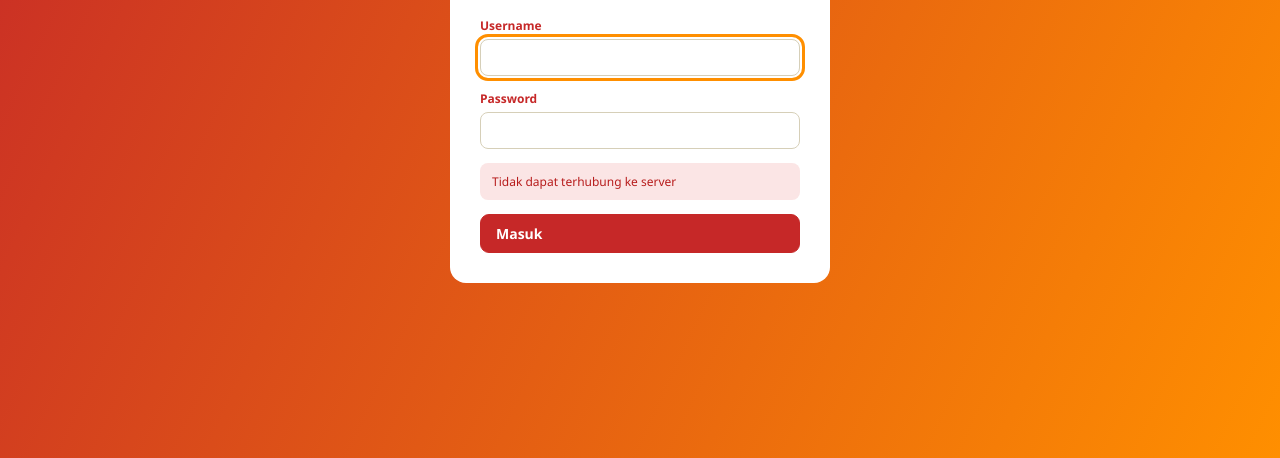
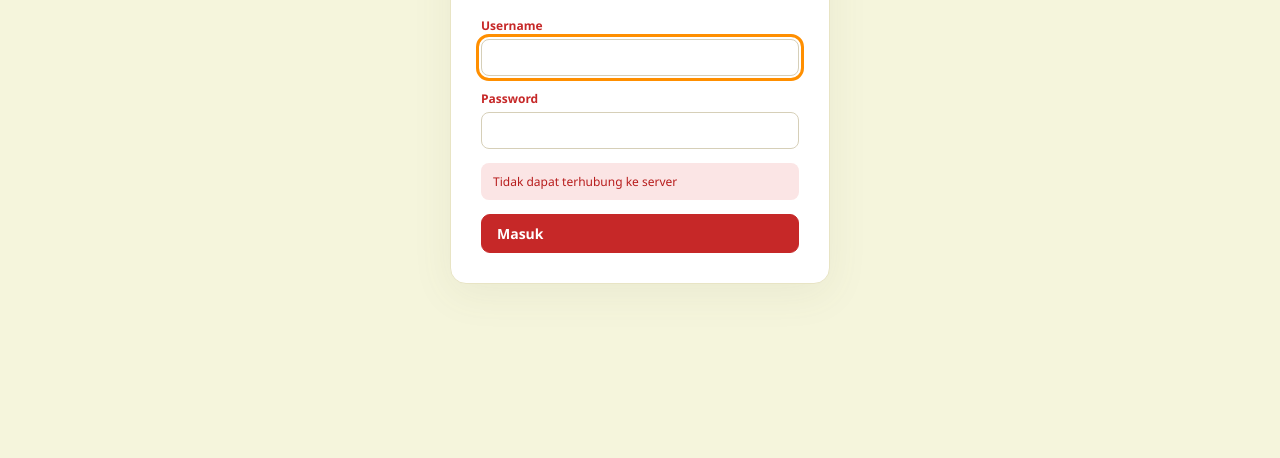
Before and after one commit to marselcerebrum-jpg/CreaBoard, a website with bundled scripts: page public/index.html in a window 1280 px wide. Shown: the part 342-800 px from the top of the page. Built offline with nearby package versions, Linux system fonts and the light colour scheme; files whose address does not match are found by name.

Commit message:
Latar halaman login: krem #F5F5DC
Co-Authored-By: Claude Opus 5.5 (1M context) <noreply@anthropic.com>

```diff
--- a/public/styles.css
+++ b/public/styles.css
@@ -1,4 +1,4 @@
-/* Content Studio — palet: #F5F5DC (krem) · #FBC02D (kuning) · #FF8F00 (oranye) · #C62828 (merah)
+/* Creative Desk — palet: #F5F5DC (krem) · #FBC02D (kuning) · #FF8F00 (oranye) · #C62828 (merah)
    + warna status semantik (hijau selesai, biru siap, kuning langkah berikutnya, merah revisi/terlewat). */
 :root {
   --accent: #FF8F00;   /* tombol aksi (oranye; teks gelap agar terbaca) */
@@ -196,8 +196,8 @@ tr:hover td { background: #FDFDF5; }
 .panel.narrow { max-width: 560px; }
 
 /* ───────── login & toast ───────── */
-.login { min-height: 100vh; display: grid; place-items: center; padding: 20px; background: linear-gradient(115deg, var(--forest), var(--fern)); }
-.login-card { width: 100%; max-width: 380px; background: #fff; padding: 30px; border-radius: 16px; display: flex; flex-direction: column; gap: 14px; }
+.login { min-height: 100vh; display: grid; place-items: center; padding: 20px; background: #F5F5DC; }
+.login-card { width: 100%; max-width: 380px; background: #fff; padding: 30px; border-radius: 16px; display: flex; flex-direction: column; gap: 14px; border: 1px solid var(--line); box-shadow: 0 10px 40px #6B615214; }
 .login-logo { display: block; width: 100%; max-width: 260px; height: auto; margin: 4px auto 0; }
 .login-sub { margin: 0 0 6px; text-align: center; font-size: 13px; color: var(--muted); }
 .toast { position: fixed; bottom: 20px; right: 20px; max-width: min(460px, calc(100vw - 32px)); display: flex; align-items: center; gap: 14px; background: var(--forest); color: #fff; padding: 12px 16px; border-radius: 10px; z-index: 50; box-shadow: 0 8px 30px #2B211840; font-size: 13px; }
```
